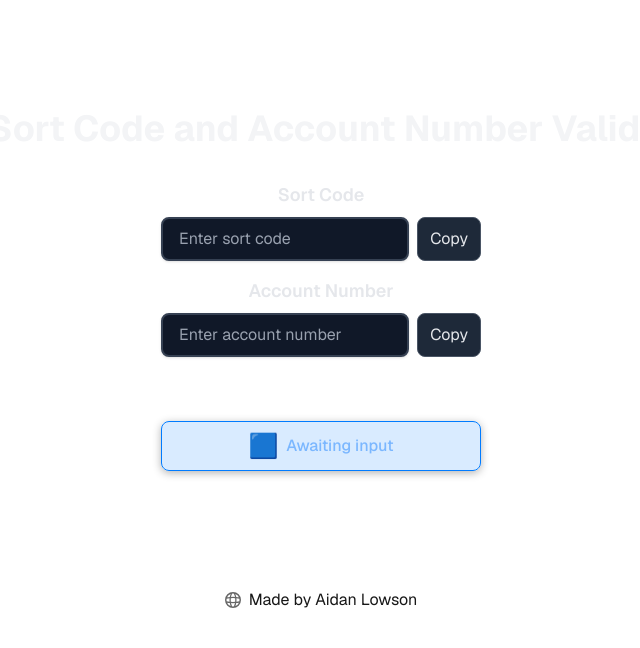
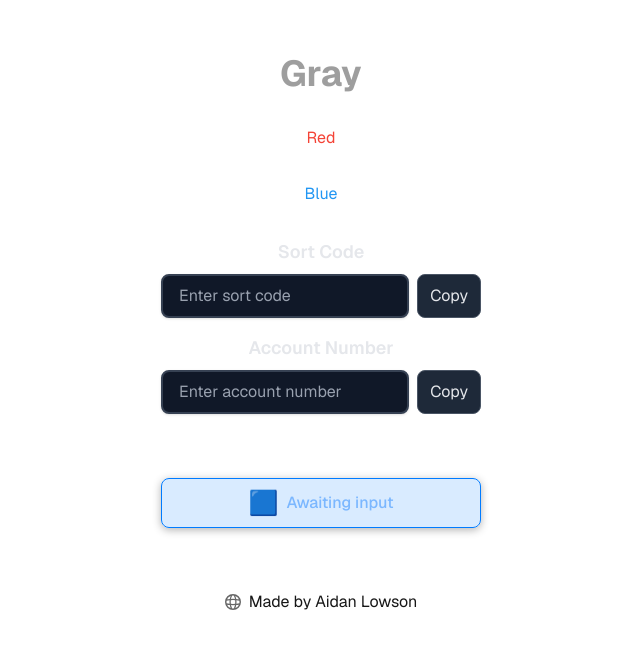
Before and after one commit to AidanLDev/bank-validator, a Next.js app: page / in a window 1280 px wide. Shown: the part 110-758 px from the top of the page, without its empty margins (319-959 px from the left). Built offline with nearby package versions, Linux system fonts and the light colour scheme.

Commit message:
chore: wip — prepare for Next.js 16 upgrade

```diff
--- a/app/page.tsx
+++ b/app/page.tsx
@@ -1,13 +1,35 @@
 import Footer from "./components/footer";
 import Form from "./components/form";
+
+import { grey } from "@mui/material/colors";
+import { blue, red } from "@mui/material/colors";
 
 export default function Home() {
   return (
     <div className="grid grid-rows-[20px_1fr_20px] items-center justify-items-center min-h-screen p-8 pb-20 gap-16 sm:p-20 font-[family-name:var(--font-geist-sans)]">
       <main className="flex flex-col gap-[32px] row-start-2 items-center">
-        <h1 className="text-3xl sm:text-4xl font-bold text-gray-100">
-          UK Sort Code and Account Number Validator
+        <h1
+          className={`text-3xl sm:text-4xl font-bold `}
+          style={{
+            color: grey[500],
+          }}
+        >
+          Gray
         </h1>
+        <h2
+          style={{
+            color: red[500],
+          }}
+        >
+          Red
+        </h2>
+        <h3
+          style={{
+            color: blue[500],
+          }}
+        >
+          Blue
+        </h3>
         <Form />
       </main>
       <Footer />
```
Also changed, not shown: package.json (+6 -2 lines), 1 other file (tests, documents, lock files or other folders).
